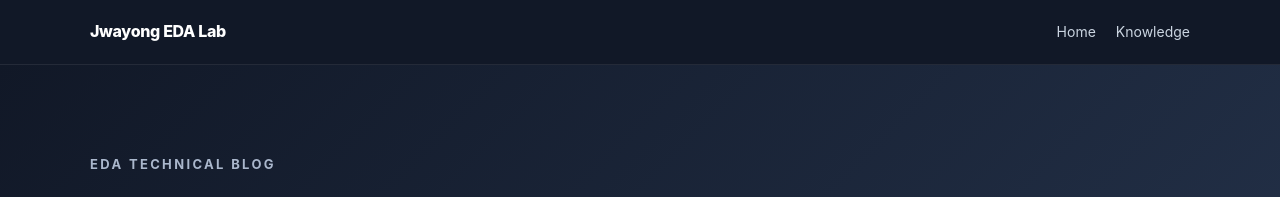
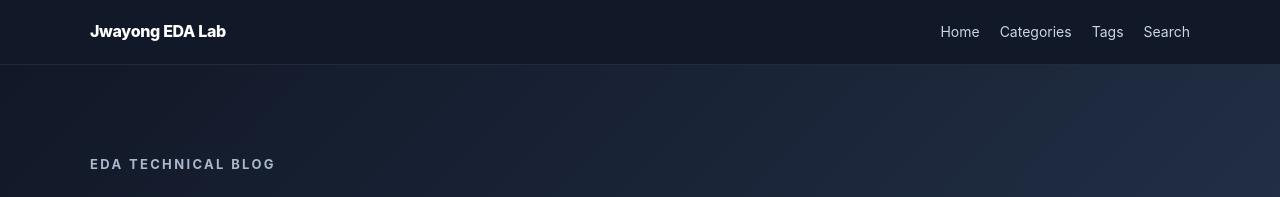
Before and after one commit to Jwayong-Park/eda-technical-blog, a Jekyll site: the page built from index.html, in a window 1280 px wide. Shown: the top 197 px of the page. Built offline with Jekyll 4.4.1, drawn with Linux system fonts in a browser that asks for light colours.

Commit message:
Add category, tag and search navigation

```diff
--- a/_layouts/default.html
+++ b/_layouts/default.html
@@ -3,7 +3,7 @@
 <head>
   <meta charset="UTF-8">
   <meta name="viewport" content="width=device-width, initial-scale=1.0">
-  <title>{% if page.title %}{{ page.title }} | {% endif %}{{ site.title }}</title>
+  <title>{% if page.title and page.title != 'Home' %}{{ page.title }} | {% endif %}{{ site.title }}</title>
   <meta name="description" content="{{ page.description | default: site.description | escape }}">
   <meta name="robots" content="index, follow">
   <link rel="canonical" href="{{ page.url | absolute_url }}">
@@ -19,7 +19,9 @@
     <a class="brand" href="{{ '/' | relative_url }}">Jwayong EDA Lab</a>
     <nav>
       <a href="{{ '/' | relative_url }}">Home</a>
-      <a href="{{ '/#knowledge' | relative_url }}">Knowledge</a>
+      <a href="{{ '/categories.html' | relative_url }}">Categories</a>
+      <a href="{{ '/tags.html' | relative_url }}">Tags</a>
+      <a href="{{ '/search.html' | relative_url }}">Search</a>
     </nav>
   </div>
 </header>
```
